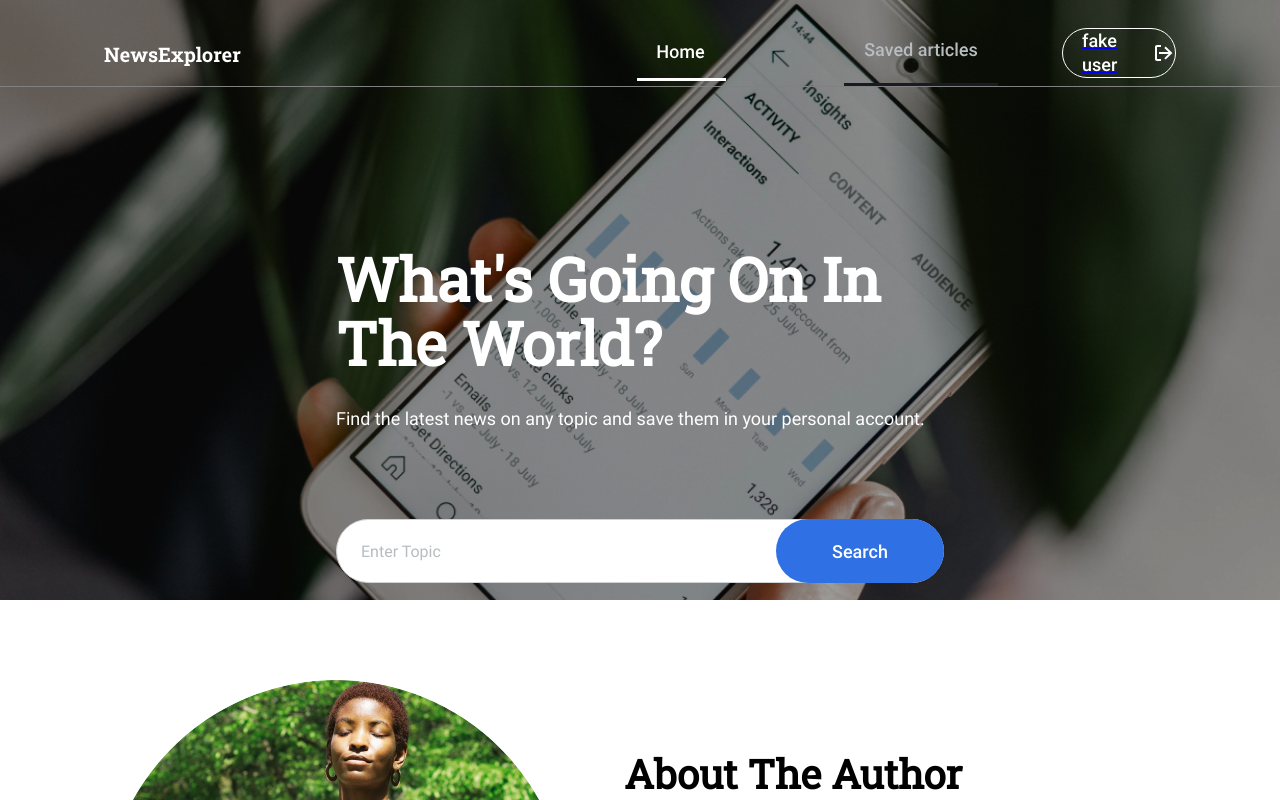
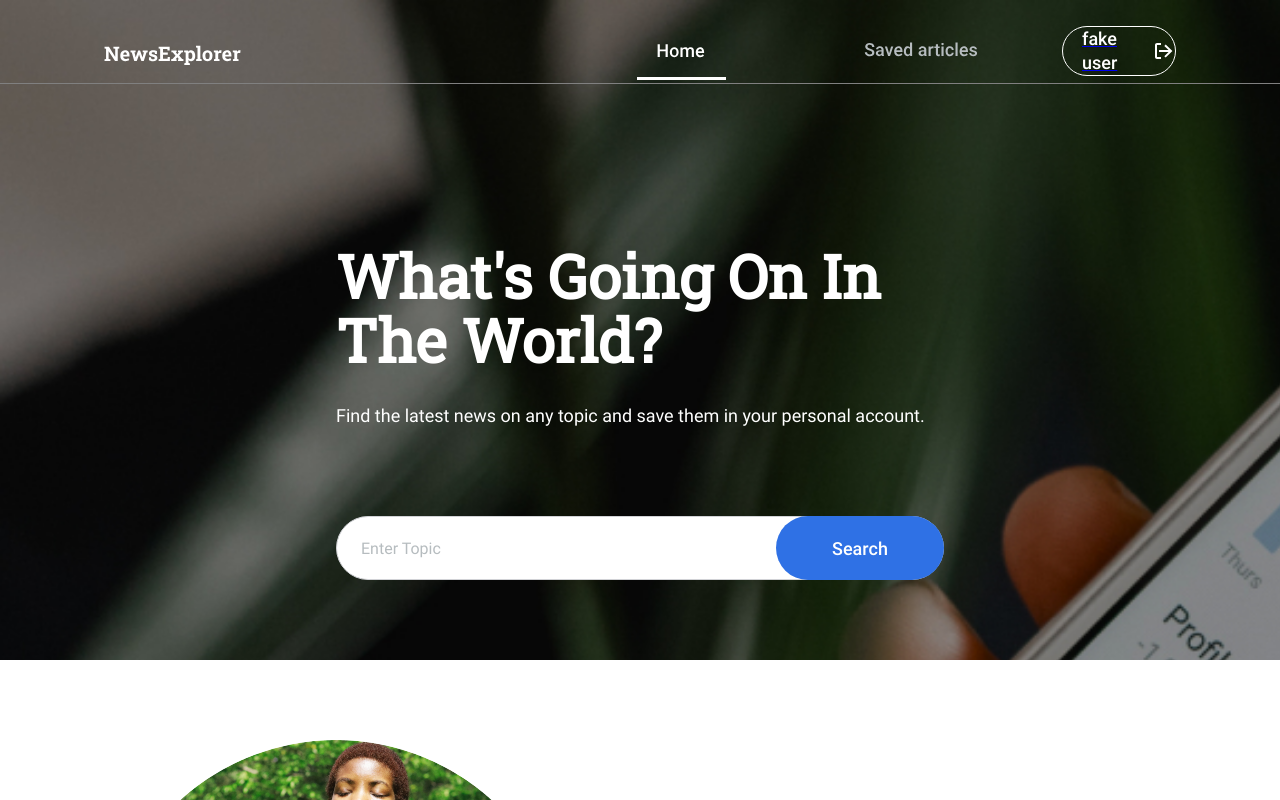
Before and after one commit to MrSurge87/Final_Project-Frontend, a React (Create React App) app: page / in a window 1280 px wide. Shown: the top 800 px of the page. Built offline with nearby package versions, Linux system fonts and the light colour scheme; sample sign-in values are in the browser's storage.

Commit message:
fix: fixed border bottom for header links

```diff
--- a/src/components/About/About.css
+++ b/src/components/About/About.css
@@ -1,7 +1,7 @@
 .about {
   display: flex;
-
   min-height: 624px;
+  background: white;
 }
 
 .about__container {
--- a/src/components/App/App.js
+++ b/src/components/App/App.js
@@ -289,6 +289,7 @@ function App() {
                           exact
                           path="/"
                           element={
+                            <>
                               <Main
                                 setSearchResults={setSearchResults}
                                 onSignUp={signUpUser}
@@ -299,6 +300,8 @@ function App() {
                                 signedIn={signedIn}
                                 handleOpenSignUpModal={handleOpenSignUpModal}
                               />
+                              <About />
+                            </>
                           }
                         />
                         <Route
@@ -353,7 +356,6 @@ function App() {
                       onClose={handleCloseModal}
                       onSubmit={handleOpenSignInModal}
                     />
-                    <About />
                     <Footer />
                   </div>
                 </KeyWordContext.Provider>
--- a/src/components/Header/Header.css
+++ b/src/components/Header/Header.css
@@ -122,10 +122,9 @@
   font-size: 18px;
   line-height: 24px;
   margin-left: 76px;
-  border-bottom: 1px solid rgba(26, 27, 34, 1);
-  border-width: medium;
   padding: 20px 20px 20px 20px;
 }
+
 
 .profile__savedArticles:hover {
   cursor: pointer;
--- a/src/components/Header/Header.js
+++ b/src/components/Header/Header.js
@@ -42,18 +42,26 @@ const Header = ({ onSignIn, signedIn, onSignOut, handleOpenMobileMenu }) => {
           />
         </NavLink>
 
-
-        {signedIn ? (
+        {signedIn && currentPage === "/" ?(
           <div className="header__buttons">
             <NavLink to="/" className="home__button">
               <img src={isSavedNewsHeader ? HomeBlack : HomeWhite} alt="home" />
             </NavLink>
-            <NavLink to="/saved-news" className="profile__savedArticles">
+            <NavLink
+              to="/saved-news"
+              className="profile__savedArticles"
+              style={({ isActive, isPending, }) => {
+                return {
+                  borderBottom: isActive ? "none" : "",
+                };
+              }}
+            >
               <img
                 src={
                   isSavedNewsHeader ? SavedArticlesBlack : SavedArticlesWhite
                 }
                 alt="Saved Articles Title"
+
               />
             </NavLink>
             <div className="profile">
@@ -84,7 +92,61 @@ const Header = ({ onSignIn, signedIn, onSignOut, handleOpenMobileMenu }) => {
               </NavLink>
             </div>
           </div>
+        ) :
+        currentPage === "/saved-news" ? (
+          <div className="header__buttons">
+            <NavLink to="/" className="home__button">
+              <img src={isSavedNewsHeader ? HomeBlack : HomeWhite} alt="home" />
+            </NavLink>
+            <NavLink
+              to="/saved-news"
+              className="profile__savedArticles"
+              style={({ isActive, isPending, }) => {
+                return {
+                  borderBottom: isActive ? "1px solid rgba(26,27,34,1)" : "",
+                  borderWidth: isActive ? "medium" : "",
+
+                };
+              }}
+            >
+              <img
+                src={
+                  isSavedNewsHeader ? SavedArticlesBlack : SavedArticlesWhite
+                }
+                alt="Saved Articles Title"
+
+              />
+            </NavLink>
+            <div className="profile">
+              <NavLink
+                to="/saved-news"
+                className={` ${
+                  isSavedNewsHeader
+                    ? "profile__logo-savedNews"
+                    : "profile__logo"
+                }`}
+              >
+                <div className="profile__details">
+                  {isSavedNewsHeader ? (
+                    <p className="profile__username-savedNews">
+                      {currentUser.name}
+                    </p>
                   ) : (
+                    <p className="profile__username">{currentUser.name}</p>
+                  )}
+
+                  <img
+                    src={isSavedNewsHeader ? SignOutBlack : SignOutWhite}
+                    alt="Sign Out Button"
+                    onClick={onSignOut}
+                    className="profile__signOut"
+                  />
+                </div>
+              </NavLink>
+            </div>
+          </div>
+        ) :
+        (
           <nav to="/">
             <ul className="header__buttons">
               <li className="header__buttons_list">
@@ -103,6 +165,8 @@ const Header = ({ onSignIn, signedIn, onSignOut, handleOpenMobileMenu }) => {
           </nav>
         )}
       </header>
+
+      {/* HEADER MOBILE */}
       <header
         className={`header__mobile ${
           isSavedNewsHeader ? "header--saved" : "header--main"
@@ -120,7 +184,7 @@ const Header = ({ onSignIn, signedIn, onSignOut, handleOpenMobileMenu }) => {
               <nav>
                 <div className="mobile__header">
                   <div className="mobile__menu">
-              <img src={MobileMenuBlack} onClick={handleOpenMobileMenu}/>
+                    <img src={MobileMenuBlack} onClick={handleOpenMobileMenu} />
                   </div>
                 </div>
               </nav>
@@ -171,12 +235,11 @@ const Header = ({ onSignIn, signedIn, onSignOut, handleOpenMobileMenu }) => {
           <nav>
             <div className="mobile__header">
               <div className="mobile__menu">
-              <img src={MobileMenuWhite} onClick={handleOpenMobileMenu}/>
+                <img src={MobileMenuWhite} onClick={handleOpenMobileMenu} />
               </div>
             </div>
           </nav>
         )}
-
       </header>
     </>
   );
```
Also changed, not shown: src/index.css (line endings or trailing spaces). Lines whose indentation alone changed are shown as unchanged.
